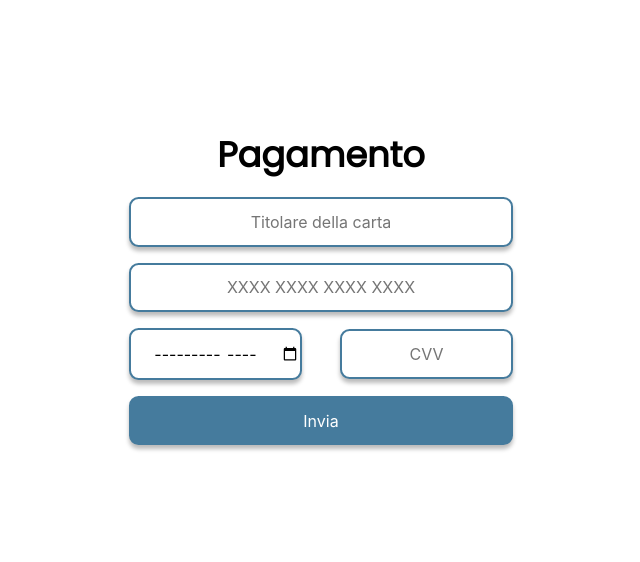
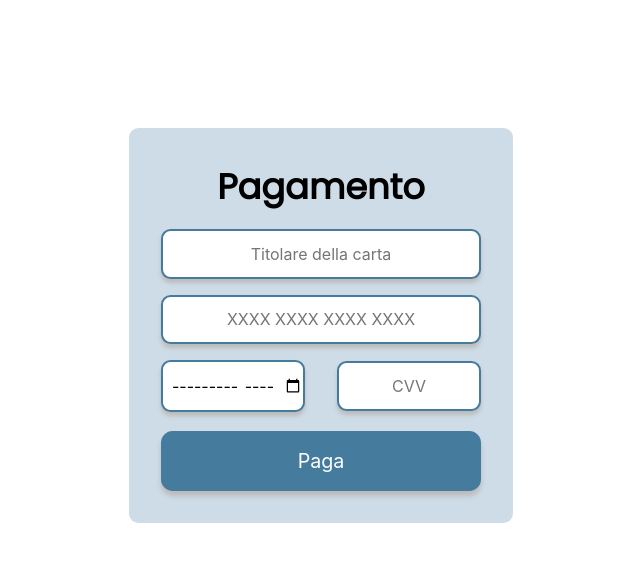
Before and after one commit to zucchero-sintattico/tagazon, a PHP site: page /index.php?page=payment in a window 1280 px wide. Shown: the top 562 px of the page, without its empty margins (319-959 px from the left). Run offline with PHP 8.4, Linux system fonts and the light colour scheme; the visitor is signed in with stand-in values (Sample User, id 1).

Commit message:
finish first draft of payment

```diff
--- a/src/pages/payment/payment.css
+++ b/src/pages/payment/payment.css
@@ -4,10 +4,12 @@ body {
     font-family: AlfaSlabOne;
 }
 
-
 form {
     margin: 8em 5%;
+    padding: 2em 5%;
     width: 90%;
+    background-color: var(--background-body);
+    border-radius: .6em;
 }
 
 form > h1 {
@@ -59,11 +61,13 @@ form > input:nth-of-type(4) {
 form > input[type="submit"] {
     background-color: var(--primary-color);
     color: white;
+    font-size: 1.23em;
 }
 
 @media screen and (min-width: 768px) {
     form {
         margin: 8em 25%;
+        padding: 2em 2.5%;
         width: 50%;
     }
 }
@@ -71,6 +75,7 @@ form > input[type="submit"] {
 @media screen and (min-width: 1024px) {
     form {
         margin: 8em 35%;
+        padding: 2em 2.5%;
         width: 30%;
     }
 }
--- a/src/pages/payment/payment.html
+++ b/src/pages/payment/payment.html
@@ -6,5 +6,5 @@
     <input type="tel" name="card-number" id="card-number" autocomplete="cc-number" placeholder="XXXX XXXX XXXX XXXX" minlength="16" maxlength="16" required />
     <label for="expire-date">Mese di scadenza</label>
     <input type="month" name="expire-date" id="expire-date" placeholder="MM/YYYY" required /><label for="cvv">CVV</label><input type="tel" name="cvv" id="cvv" placeholder="CVV" minlength="3" maxlength="3" inputmode="numeric" required />
-    <input type="submit" value="Invia" />
+    <input type="submit" id="submit" value="Paga" />
 </form>
--- a/src/pages/payment/payment.js
+++ b/src/pages/payment/payment.js
@@ -3,4 +3,8 @@ import { Page } from "../../res/js/page.js";
 
 export class PaymentPage extends Page {
 
+    onCartChange() {
+        super.onPageLoad();
+        $("#submit").val(`Paga (${Application.cart.getTotalPrice().toFixed(2)}€)`);
+    }
 }
```
